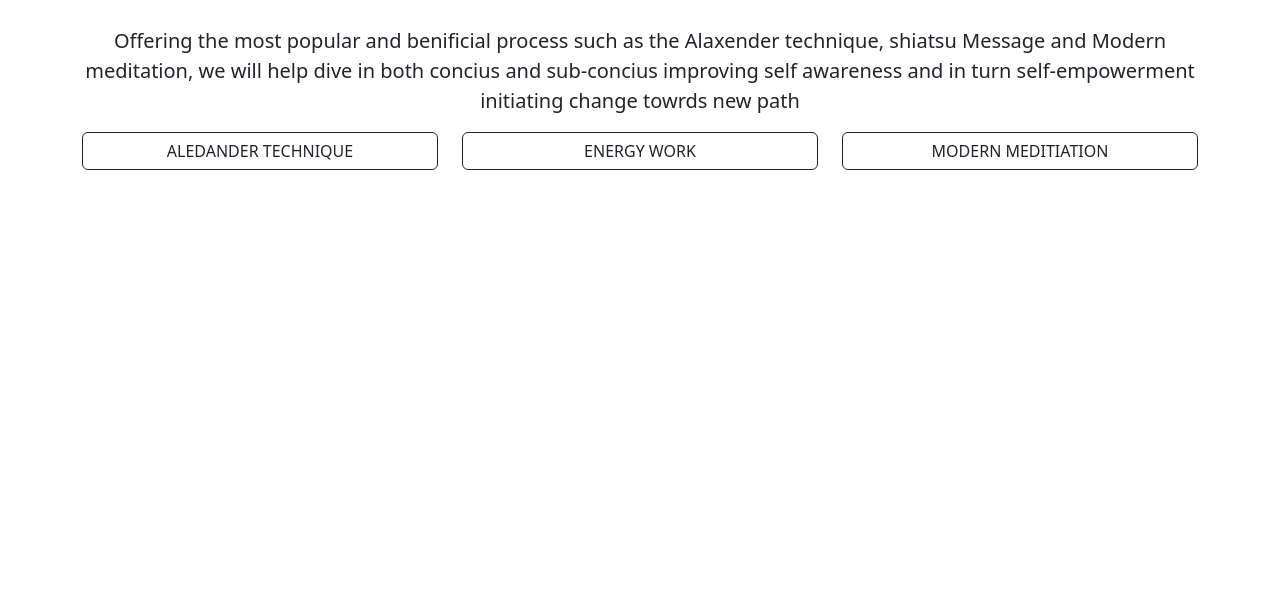
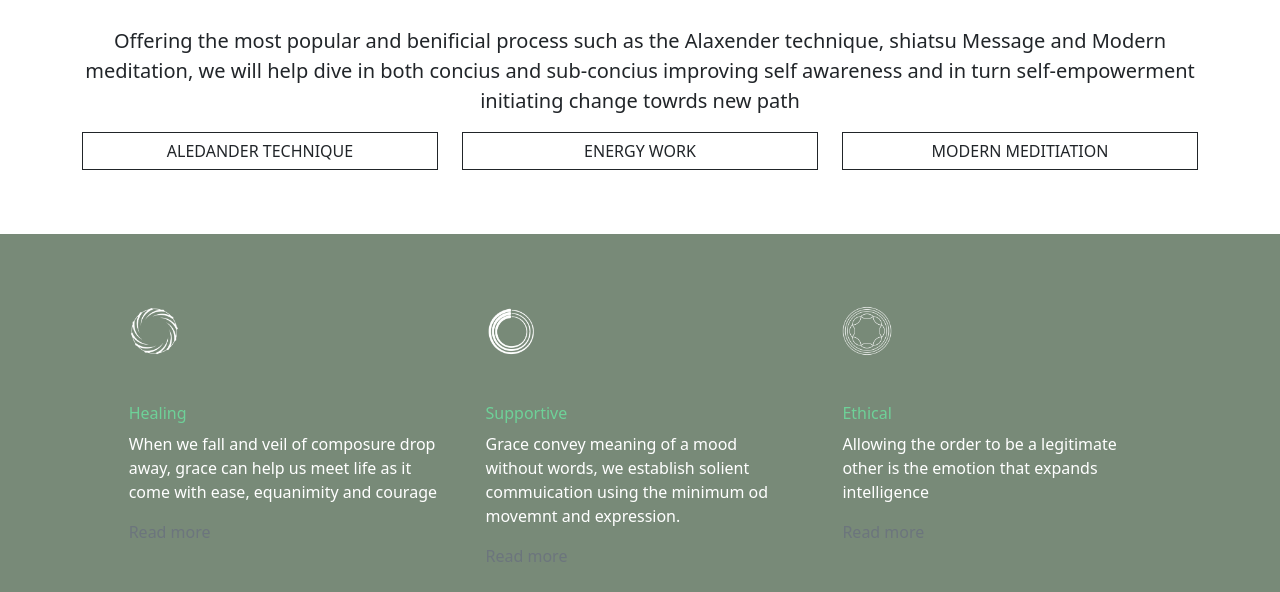
Before and after one commit to Fakhra99/Assignment03, a plain HTML site: page index.html in a window 1280 px wide. Shown: the part 420-1012 px from the top of the page. Before the commit the page ends 800 px from the top, so only its background shows below. Drawn offline with nearby package versions, Linux system fonts and the light colour scheme.

Commit message:
Added section 4

```diff
--- a/index.html
+++ b/index.html
@@ -97,7 +97,7 @@
       </p>
       </div>
 
-        <div class="row">
+        <div class="row mb-5">
           <div class="col-md-4 d-grid gap-2 mb-3">
             <button class="btn btn-transparent border-dark mybtn">
               ALEDANDER TECHNIQUE
@@ -115,6 +115,50 @@
           </div>
         </div>
       </div>
+
+      <!-- section4 -->
+        <div class="container-fluid section4">
+      <div class="col-10 offset-1">
+        <div class="row">
+          <div class="logo1 col-lg-4 col-md-4 col-12 p-4">
+            <div class="col-12">
+              <div class="mt-5 mb-5">
+                <img src="images/logo1.png" alt="Logo1" width="50px" />
+              </div>
+              <h6 class="cheading">Healing</h6>
+              <p class="text-white">
+                When we fall and veil of composure drop away, grace can help us meet life as it come with ease, equanimity and courage
+              </p>
+              <a href="#" class="link-secondary link-underline-opacity-0">Read more</a>
+            </div>
+          </div>
+          <div class="logo2 col-lg-4 col-md-4 col-12 p-4">
+            <div class="col-12">
+              <div class="mt-5 mb-5">
+                <img src="images/logo2.png" alt="Logo2" width="50px" />
+              </div>
+              <h6 class="cheading">Supportive</h6>
+              <p class="text-white">
+                Grace convey meaning of a mood without words, we establish solient commuication using the minimum od movemnt and expression.
+              </p>
+              <a href="#" class="link-secondary link-underline-opacity-0">Read more</a>
+            </div>
+          </div>
+          <div class="logo3 col-lg-4 col-md-4 col-12 p-4">
+            <div class="col-12">
+              <div class="mt-5 mb-5">
+                <img src="images/logo3.png" alt="Logo2" width="50px" />
+              </div>
+              <h6 class="cheading">Ethical</h6>
+              <p class="text-white">
+              Allowing the order to be a legitimate other is the emotion that expands intelligence
+              </p>
+              <a href="#" class="link-secondary link-underline-opacity-0">Read more</a>
+            </div>
+          </div>
+        </div>
+      </div>
+    </div>
 
 
 
--- a/styles.css
+++ b/styles.css
@@ -6,8 +6,25 @@
   background-color: #788a78;
 }
 
+.mybtn {
+  border-radius: 0%;
+}
+
 .section1 {
   background-image: url(images/imge01.jpg);
   background-repeat: no-repeat;
   background-size: cover;
 }
+
+.section4 {
+  background-color: #788a78;
+}
+
+.cheading {
+  color: #6ed198;
+}
+
+.logo {
+  max-width: 30vw;
+  max-height: 30vh;
+}
```
Also changed, not shown: images/logo1.png (added), images/logo2.png (added), images/logo3.png (added).
